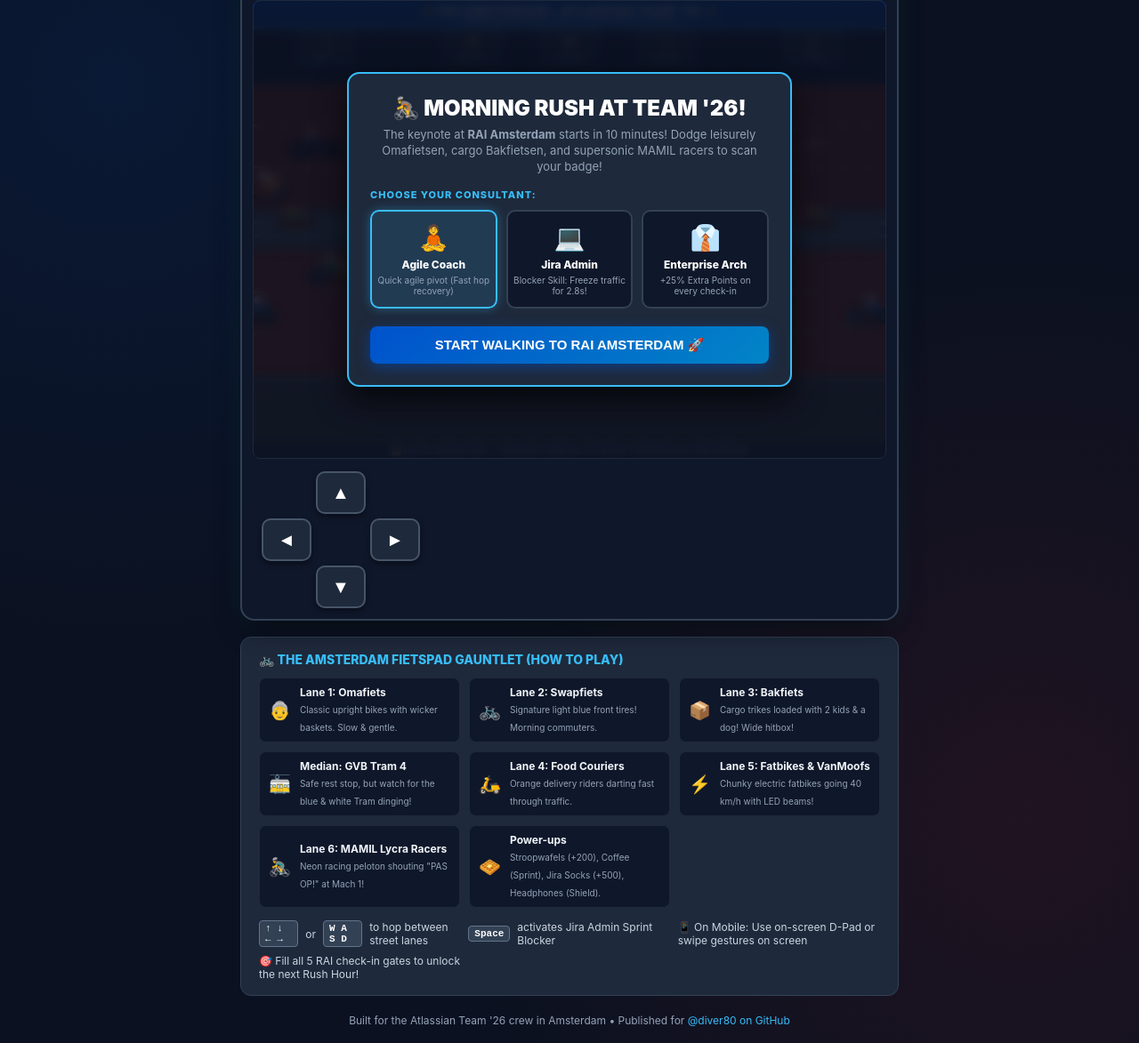
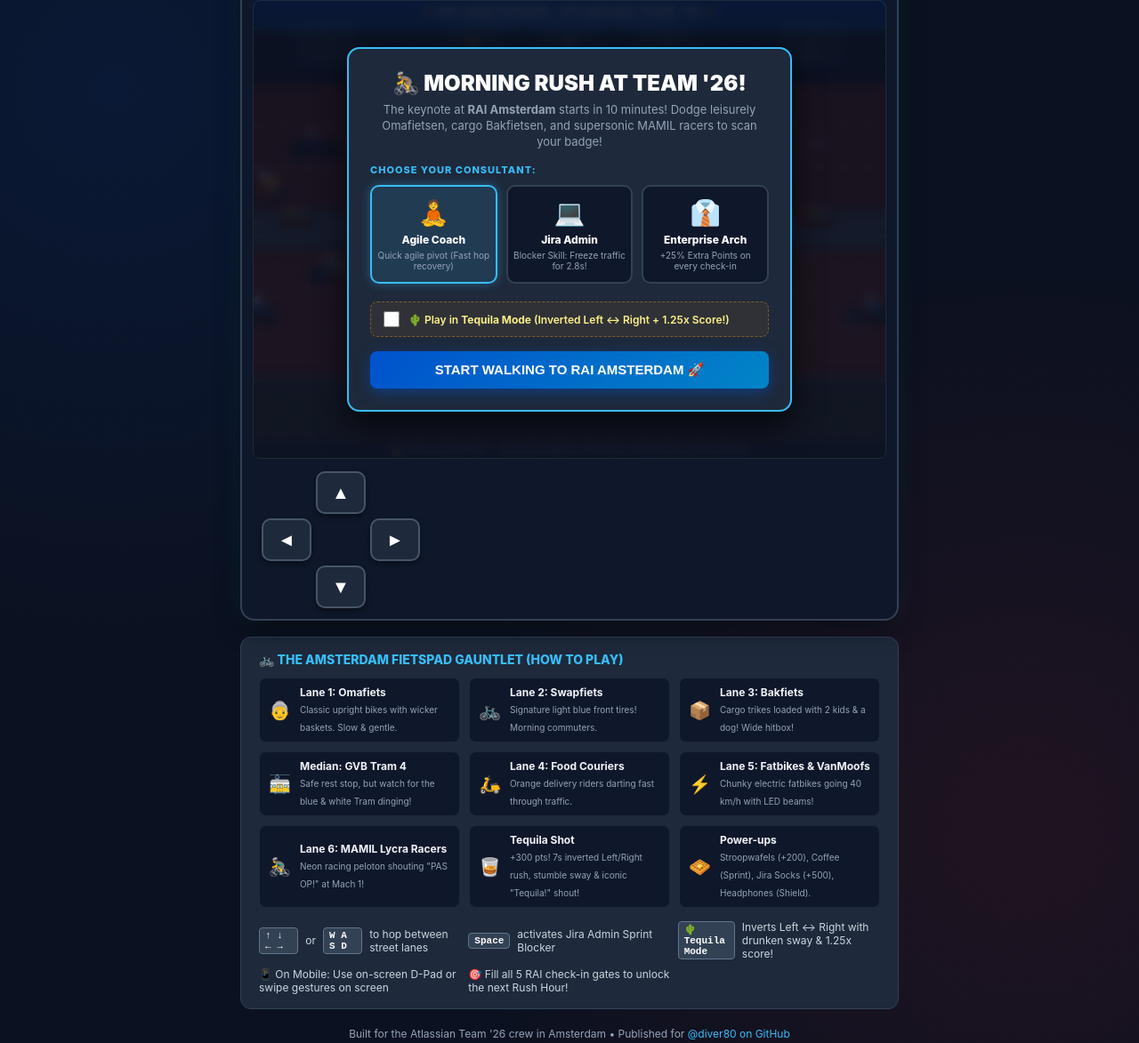
Before and after one commit to diver80/teams-fogger-amsterdam, a plain HTML site: page index.html in a window 1280 px wide. Shown: the part 180-1353 px from the top of the page at 89% size. Drawn offline with Linux system fonts and the light colour scheme.

Commit message:
feat(ui): add tequila mode toggle button, styling and documentation

```diff
--- a/index.html
+++ b/index.html
@@ -40,6 +40,7 @@
                 </div>
             </div>
             <div class="hud-controls">
+                <button id="tequilaBtn" class="btn-small tequila-btn" aria-label="Toggle Tequila Mode">🌵 Tequila: OFF</button>
                 <button id="muteBtn" class="btn-small" aria-label="Toggle Sound">🔊 Sound: ON</button>
             </div>
         </div>
@@ -73,6 +74,13 @@
                             <span class="char-name">Enterprise Arch</span>
                             <span class="char-perk">+25% Extra Points on every check-in</span>
                         </div>
+                    </div>
+
+                    <div class="tequila-option-wrap">
+                        <label class="tequila-checkbox-label" for="tequilaModalToggle">
+                            <input type="checkbox" id="tequilaModalToggle">
+                            <span>🌵 Play in <strong>Tequila Mode</strong> (Inverted Left ↔ Right + 1.25x Score!)</span>
+                        </label>
                     </div>
 
                     <button id="startBtn" class="btn-primary">START WALKING TO RAI AMSTERDAM 🚀</button>
@@ -199,6 +207,13 @@
                 </div>
             </div>
             <div class="legend-item">
+                <span class="legend-icon">🥃</span>
+                <div class="legend-desc">
+                    <strong>Tequila Shot</strong>
+                    <span>+300 pts! 7s inverted Left/Right rush, stumble sway &amp; iconic "Tequila!" shout!</span>
+                </div>
+            </div>
+            <div class="legend-item">
                 <span class="legend-icon">🧇</span>
                 <div class="legend-desc">
                     <strong>Power-ups</strong>
@@ -210,6 +225,7 @@
         <ul class="instructions-list">
             <li><span class="kbd">↑ ↓ ← →</span> or <span class="kbd">W A S D</span> to hop between street lanes</li>
             <li><span class="kbd">Space</span> activates Jira Admin Sprint Blocker</li>
+            <li><span class="kbd">🌵 Tequila Mode</span> Inverts Left ↔ Right with drunken sway &amp; 1.25x score!</li>
             <li>📱 On Mobile: Use on-screen D-Pad or swipe gestures on screen</li>
             <li>🎯 Fill all 5 RAI check-in gates to unlock the next Rush Hour!</li>
         </ul>
--- a/style.css
+++ b/style.css
@@ -185,6 +185,24 @@
     color: #fca5a5;
 }
 
+.tequila-btn {
+    border: 1px solid #78350f;
+    color: #fef08a;
+}
+
+.tequila-btn:hover {
+    background: #451a03;
+    color: #fef08a;
+}
+
+.tequila-btn.active {
+    background: linear-gradient(135deg, #b45309, #d97706);
+    color: #ffffff;
+    border-color: #facc15;
+    box-shadow: 0 0 10px rgba(245, 158, 11, 0.5);
+    font-weight: 800;
+}
+
 /* Canvas Container */
 .canvas-container {
     position: relative;
@@ -302,6 +320,33 @@
     font-size: 10px;
     color: #94a3b8;
     line-height: 1.2;
+}
+
+/* Tequila Modal Option */
+.tequila-option-wrap {
+    margin-bottom: 16px;
+    background: rgba(245, 158, 11, 0.08);
+    border: 1px dashed rgba(245, 158, 11, 0.4);
+    border-radius: 8px;
+    padding: 10px 14px;
+    text-align: left;
+}
+
+.tequila-checkbox-label {
+    display: flex;
+    align-items: center;
+    gap: 10px;
+    font-size: 12px;
+    color: #fef08a;
+    cursor: pointer;
+    font-weight: 600;
+}
+
+.tequila-checkbox-label input[type="checkbox"] {
+    width: 18px;
+    height: 18px;
+    accent-color: #f59e0b;
+    cursor: pointer;
 }
 
 /* Big Action Button */
```
Also changed, not shown: tests/test-ui.js (added, +31 -0 lines), 1 other file.
